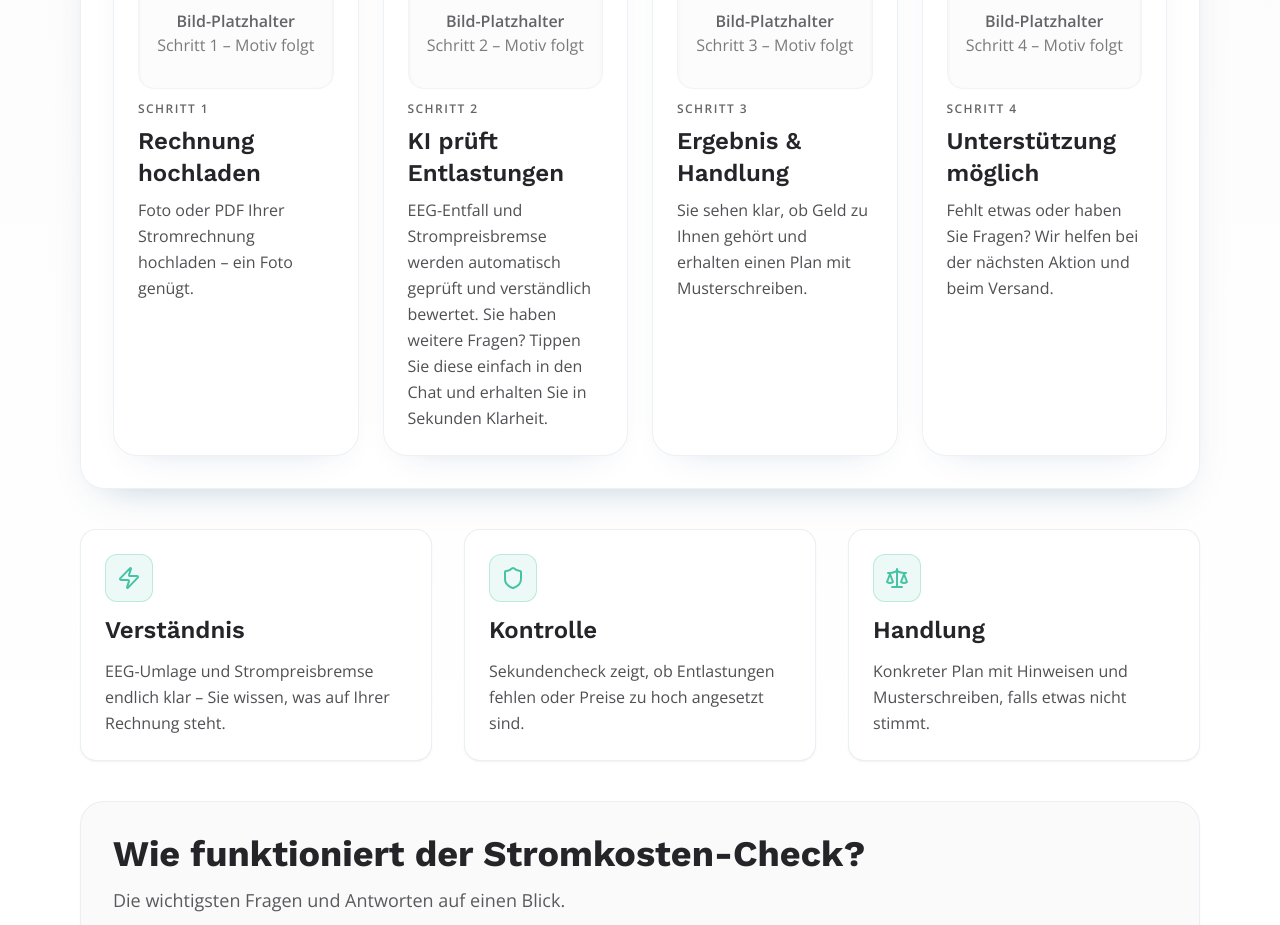
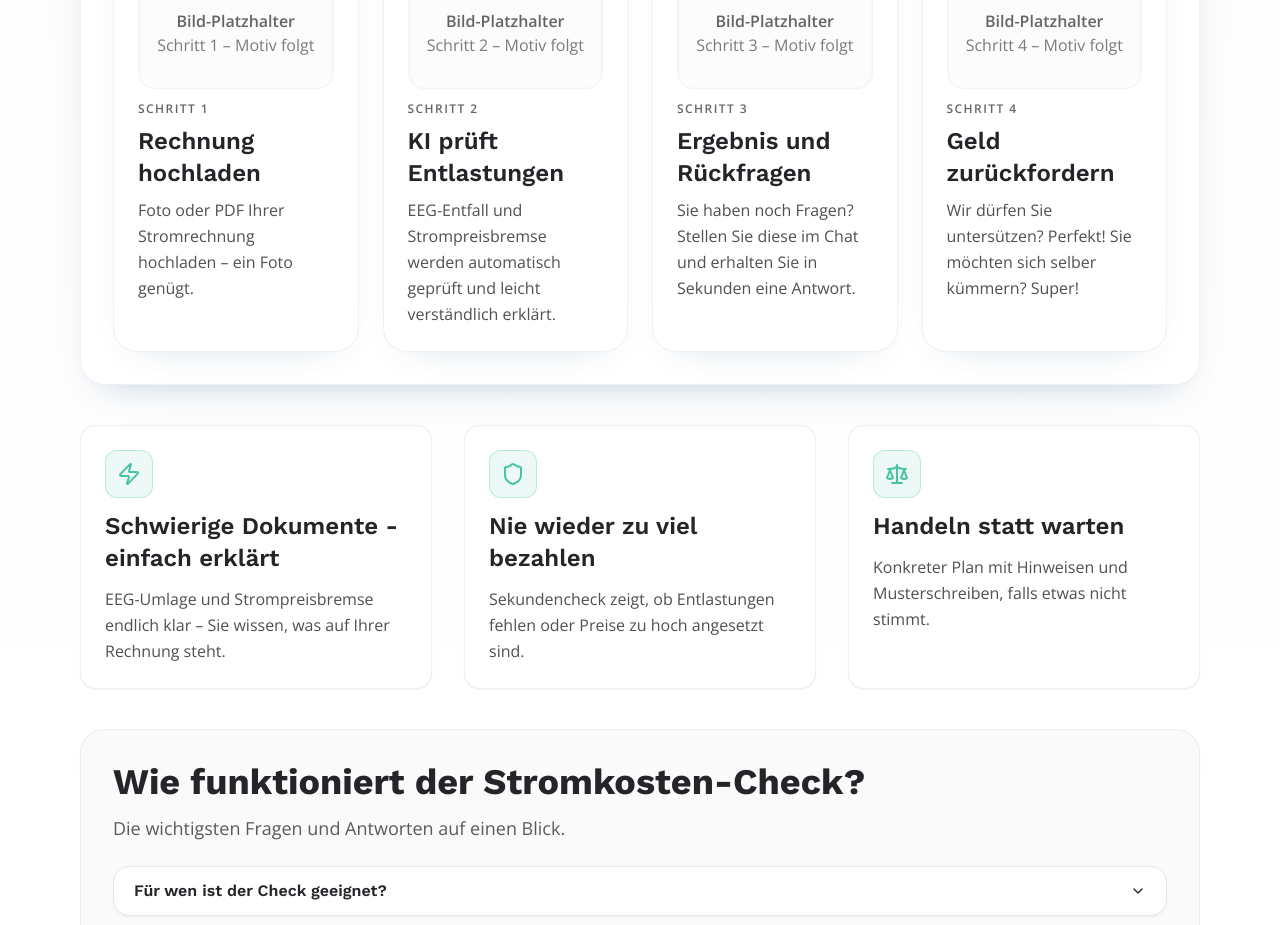
Before and after one commit to MileBlt/VersorgerCheck-landing, a React (Vite) app: page /landing-copy in a window 1280 px wide. Shown: the part 980-1905 px from the top of the page. Built offline with nearby package versions, Linux system fonts and the light colour scheme; the HTML template or start-up script is replaced by a standard one.

Commit message:
Refine landing journey copy and CTA

```diff
--- a/src/pages/LandingCopy.tsx
+++ b/src/pages/LandingCopy.tsx
@@ -11,17 +11,17 @@ const LandingCopy = () => {
   const advantages = [
     {
       icon: Zap,
-      title: "Verständnis",
+      title: "Schwierige Dokumente - einfach erklärt",
       text: "EEG-Umlage und Strompreisbremse endlich klar – Sie wissen, was auf Ihrer Rechnung steht.",
     },
     {
       icon: Shield,
-      title: "Kontrolle",
+      title: "Nie wieder zu viel bezahlen",
       text: "Sekundencheck zeigt, ob Entlastungen fehlen oder Preise zu hoch angesetzt sind.",
     },
     {
       icon: Scale,
-      title: "Handlung",
+      title: "Handeln statt warten",
       text: "Konkreter Plan mit Hinweisen und Musterschreiben, falls etwas nicht stimmt.",
     },
   ];
@@ -72,15 +72,15 @@ const LandingCopy = () => {
                 },
                 {
                   title: "KI prüft Entlastungen",
-                  text: "EEG-Entfall und Strompreisbremse werden automatisch geprüft und verständlich bewertet. Sie haben weitere Fragen? Tippen Sie diese einfach in den Chat und erhalten Sie in Sekunden Klarheit.",
+                  text: "EEG-Entfall und Strompreisbremse werden automatisch geprüft und leicht verständlich erklärt.",
                 },
                 {
-                  title: "Ergebnis & Handlung",
-                  text: "Sie sehen klar, ob Geld zu Ihnen gehört und erhalten einen Plan mit Musterschreiben.",
+                  title: "Ergebnis und Rückfragen",
+                  text: "Sie haben noch Fragen? Stellen Sie diese im Chat und erhalten Sie in Sekunden eine Antwort.",
                 },
                 {
-                  title: "Unterstützung möglich",
-                  text: "Fehlt etwas oder haben Sie Fragen? Wir helfen bei der nächsten Aktion und beim Versand.",
+                  title: "Geld zurückfordern",
+                  text: "Wir dürfen Sie untersützen? Perfekt! Sie möchten sich selber kümmern? Super!",
                 },
               ].map((step, idx) => (
                 <article
```
